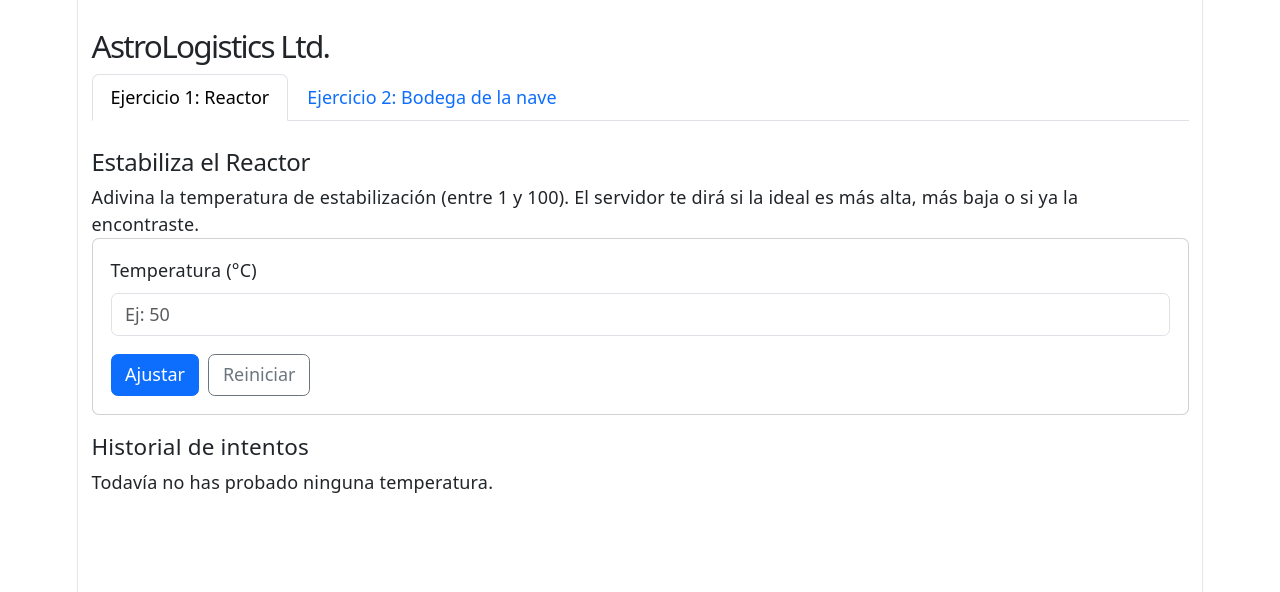
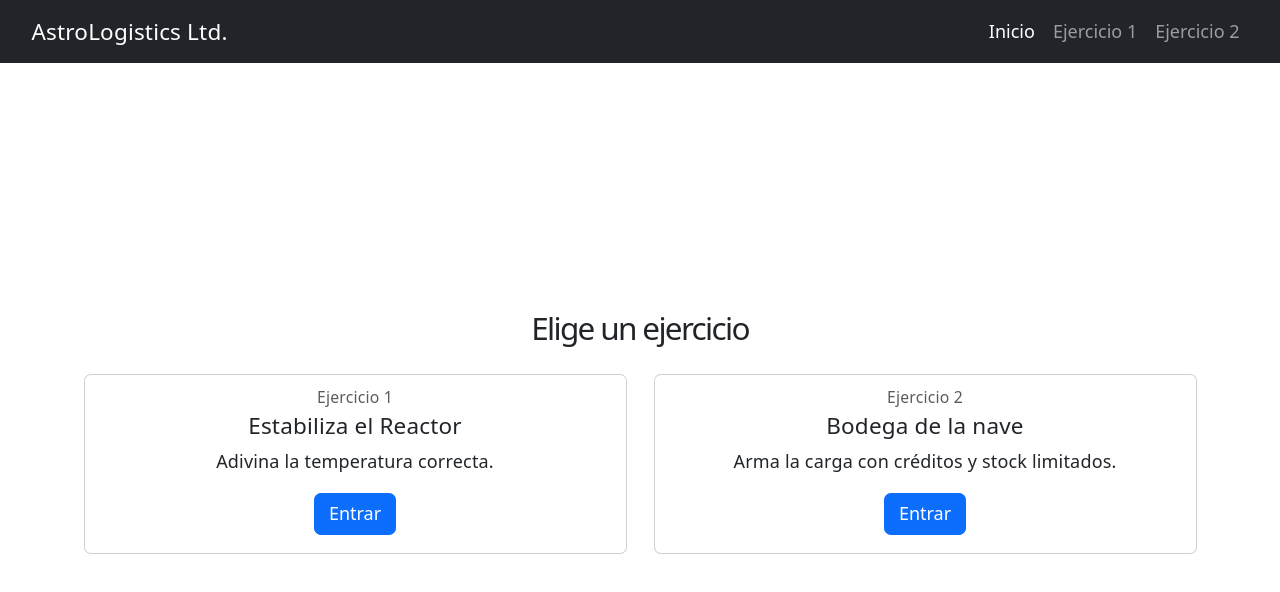
Before and after one commit to Marco5074/PW_Evaluacion-II, a React app in the folder frontend/: page / in a window 1280 px wide. Shown: the top 592 px of the page. Built offline with nearby package versions, Linux system fonts and the light colour scheme; the HTML template or start-up script is replaced by a standard one.

Commit message:
style: titulos y descripciones en las tarjetas de inicio

```diff
--- a/frontend/src/Principal.jsx
+++ b/frontend/src/Principal.jsx
@@ -1,20 +1,35 @@
 import { useCallback, useState } from 'react'
-import { Container, Nav, NavItem, NavLink } from 'reactstrap'
+import {
+  Button,
+  Card,
+  CardBody,
+  CardSubtitle,
+  CardText,
+  CardTitle,
+  Col,
+  Container,
+  Nav,
+  Navbar,
+  NavbarBrand,
+  NavItem,
+  NavLink,
+  Row,
+} from 'reactstrap'
 import App from './App.jsx'
 import Reactor from './components/Reactor.jsx'
 import SesionExpirada from './components/SesionExpirada.jsx'
 
-//pantalla principal: menú con pestañas para cambiar entre los dos
-// ejercicios y control de la sesión expirada
+// Pantalla principal: barra de navegación, pantalla de inicio con los dos
+// ejercicios y control de la sesión expirada.
 function Principal() {
-  //pestaña activa: 'reactor' (Ejercicio 1) o 'bodega' (Ejercicio 2)
-  const [vista, setVista] = useState('reactor')
+  // Pantalla activa: 'inicio', 'reactor' (Ejercicio 1) o 'bodega' (Ejercicio 2).
+  const [vista, setVista] = useState('inicio')
 
-  // true cuando el servidor respondió { expirada: true }
+  // true cuando el servidor respondió { expirada: true }.
   const [expirada, setExpirada] = useState(false)
 
-  //cambia al reiniciar la sesión. Se usa como "key" para que React
-  // vuelva a montar el ejercicio 2 y pida los datos otra vez
+  // Cambia al reiniciar la sesión. Se usa como "key" para que React
+  // vuelva a montar el Ejercicio 2 y pida los datos otra vez.
   const [version, setVersion] = useState(0)
 
   // useCallback mantiene la misma función entre renders, así el useEffect
@@ -26,7 +41,7 @@ function Principal() {
     setVersion((actual) => actual + 1)
   }
 
-  //sesion expirada: reemplaza todo por la pantalla de "empezar de nuevo"
+  // Sesión expirada: reemplaza todo por la pantalla de "empezar de nuevo".
   if (expirada) {
     return (
       <Container className="py-4">
@@ -37,10 +52,22 @@ function Principal() {
 
   return (
     <>
-      <Container className="pt-4 text-start">
-        <h1 className="h3">AstroLogistics Ltd.</h1>
+      {/* Barra superior: siempre visible para cambiar de pantalla. */}
+      <Navbar dark color="dark" expand className="px-3">
+        <NavbarBrand>AstroLogistics Ltd.</NavbarBrand>
 
-        <Nav tabs>
+        <Nav className="ms-auto" navbar>
+          <NavItem>
+            <NavLink
+              tag="button"
+              type="button"
+              active={vista === 'inicio'}
+              onClick={() => setVista('inicio')}
+            >
+              Inicio
+            </NavLink>
+          </NavItem>
+
           <NavItem>
             <NavLink
               tag="button"
@@ -48,7 +75,7 @@ function Principal() {
               active={vista === 'reactor'}
               onClick={() => setVista('reactor')}
             >
-              Ejercicio 1: Reactor
+              Ejercicio 1
             </NavLink>
           </NavItem>
 
@@ -59,14 +86,67 @@ function Principal() {
               active={vista === 'bodega'}
               onClick={() => setVista('bodega')}
             >
-              Ejercicio 2: Bodega de la nave
+              Ejercicio 2
             </NavLink>
           </NavItem>
         </Nav>
-      </Container>
+      </Navbar>
 
-      {/* mostramos una pestaña y ocultamos la otra con d-none, así el
-          historial del reactor y la carga no se pierden al cambiar */}
+      {/* Pantalla de inicio: dos tarjetas para elegir el ejercicio.
+          flex-grow-1 + align-items-center centran el contenido en el espacio
+          que queda debajo de la barra. */}
+      {vista === 'inicio' && (
+        <div className="flex-grow-1 d-flex align-items-center">
+          <Container className="py-5 text-center">
+            <h1 className="h3 mb-4">Elige un ejercicio</h1>
+
+                        <Row className="justify-content-center">
+              <Col md="6" xs="12">
+                <Card className="mb-3 h-100">
+                  <CardBody className="d-flex flex-column">
+                    <CardSubtitle tag="h6" className="text-muted small mb-1">
+                      Ejercicio 1
+                    </CardSubtitle>
+                    <CardTitle tag="h5">Estabiliza el Reactor</CardTitle>
+                    <CardText>Adivina la temperatura correcta.</CardText>
+                    <Button
+                      color="primary"
+                      className="mt-auto align-self-center"
+                      onClick={() => setVista('reactor')}
+                    >
+                      Entrar
+                    </Button>
+                  </CardBody>
+                </Card>
+              </Col>
+
+              <Col md="6" xs="12">
+                <Card className="mb-3 h-100">
+                  <CardBody className="d-flex flex-column">
+                    <CardSubtitle tag="h6" className="text-muted small mb-1">
+                      Ejercicio 2
+                    </CardSubtitle>
+                    <CardTitle tag="h5">Bodega de la nave</CardTitle>
+                    <CardText>
+                      Arma la carga con créditos y stock limitados.
+                    </CardText>
+                    <Button
+                      color="primary"
+                      className="mt-auto align-self-center"
+                      onClick={() => setVista('bodega')}
+                    >
+                      Entrar
+                    </Button>
+                  </CardBody>
+                </Card>
+              </Col>
+            </Row>
+          </Container>
+        </div>
+      )}
+
+      {/* Los dos ejercicios quedan montados y se ocultan con d-none, así el
+          historial del reactor y la carga no se pierden al cambiar. */}
       <div className={vista === 'reactor' ? '' : 'd-none'}>
         <Container className="py-4 text-start">
           <Reactor onSesionExpirada={alExpirar} />
--- a/frontend/src/index.css
+++ b/frontend/src/index.css
@@ -55,11 +55,9 @@ body {
 }
 
 #root {
-  width: 1126px;
-  max-width: 100%;
+  width: 100%;
   margin: 0 auto;
   text-align: center;
-  border-inline: 1px solid var(--border);
   min-height: 100svh;
   display: flex;
   flex-direction: column;
```
